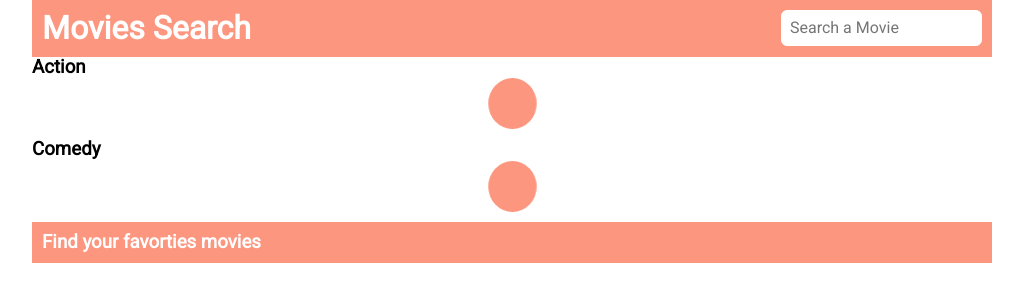
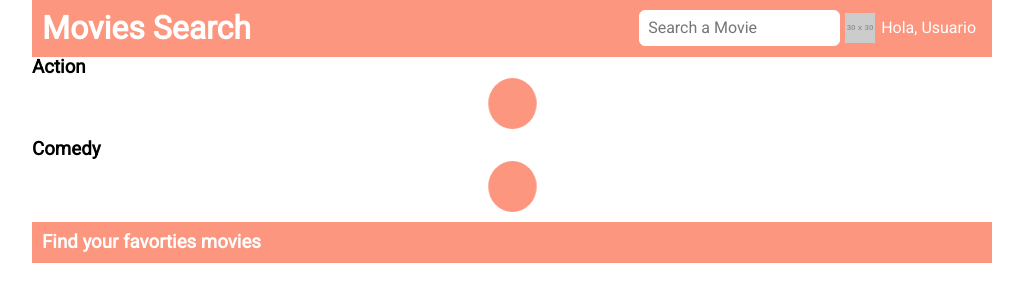
Before and after one commit to luismbcr/ES6-Workshop, a website built with webpack: page src/index.html in a window 1280 px wide. Shown: the whole page, without its empty margins (128-1151 px from the left). Built offline with nearby package versions, Linux system fonts and the light colour scheme; no server answers; placeholder pictures from the web are drawn by us.

Commit message:
[feature-structure]-> User profile and Promise with Fetch

```diff
--- a/src/index.html
+++ b/src/index.html
@@ -15,6 +15,10 @@
       <form action="" class="search" id="form">
         <input class="search__input" type="text" name="name" placeholder="Search a Movie">
       </form>
+      <div class="user">
+        <img class="user__picture" src="https://via.placeholder.com/30x30" alt="alt">
+        <p class="user__name">Hola, Usuario</p>
+      </div>
     </header>
     <section class="movies action">
       <h3>Action</h3>
--- a/src/index.js
+++ b/src/index.js
@@ -1,6 +1,6 @@
 import 'normalize.css';
 import './scss/main.scss';
 
-import { Hello } from './js/modules/example';
+import getUserData from './js/modules/user';
 
-console.log(Hello());
+getUserData();
--- a/src/js/modules/example.js
+++ /dev/null
@@ -1,2 +0,0 @@
-
-export const Hello = () => 'Improve Structure :)';
--- /dev/null
+++ b/src/js/modules/user.js
@@ -0,0 +1,10 @@
+
+const getUserData = () => {
+  fetch('https://randomuser.me/api')
+  .then((response)=> response.json())
+  .then((user)=> user.results[0])
+  .catch(()=> console.log('There is an error'))
+};
+
+
+export default getUserData;
--- a/src/scss/main.scss
+++ b/src/scss/main.scss
@@ -5,3 +5,4 @@
 @import 'partials/container';
 @import 'partials/movies';
 @import 'partials/search';
+@import 'partials/user';
--- a/src/scss/partials/_global.scss
+++ b/src/scss/partials/_global.scss
@@ -6,4 +6,7 @@
 .header{
   display: flex;
   justify-content: space-between;
+  h1{
+    flex-grow: 1;
+  }
 }
--- a/src/scss/partials/_search.scss
+++ b/src/scss/partials/_search.scss
@@ -1,5 +1,6 @@
 
 .search{
+  margin: 0 5px;
   &__input{
     border-radius: 6px;
     outline: none;
--- /dev/null
+++ b/src/scss/partials/_user.scss
@@ -0,0 +1,7 @@
+.user{
+  display: flex;
+  align-items: center;
+  &__name{
+    padding: 0 6px;
+  }
+}
```
